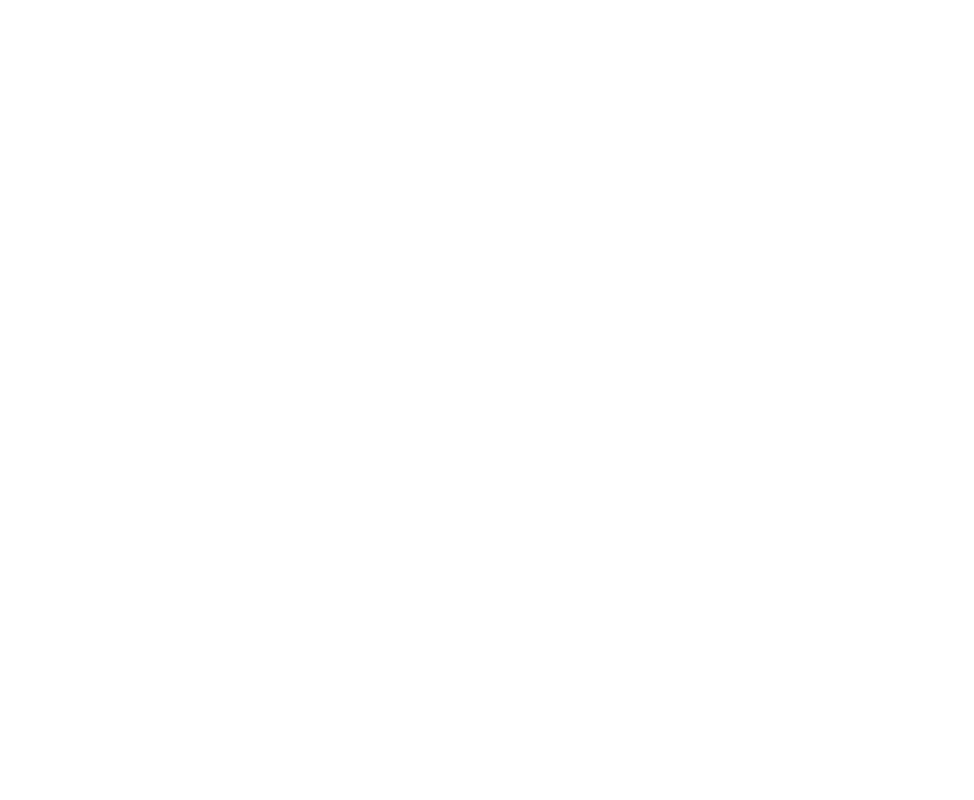
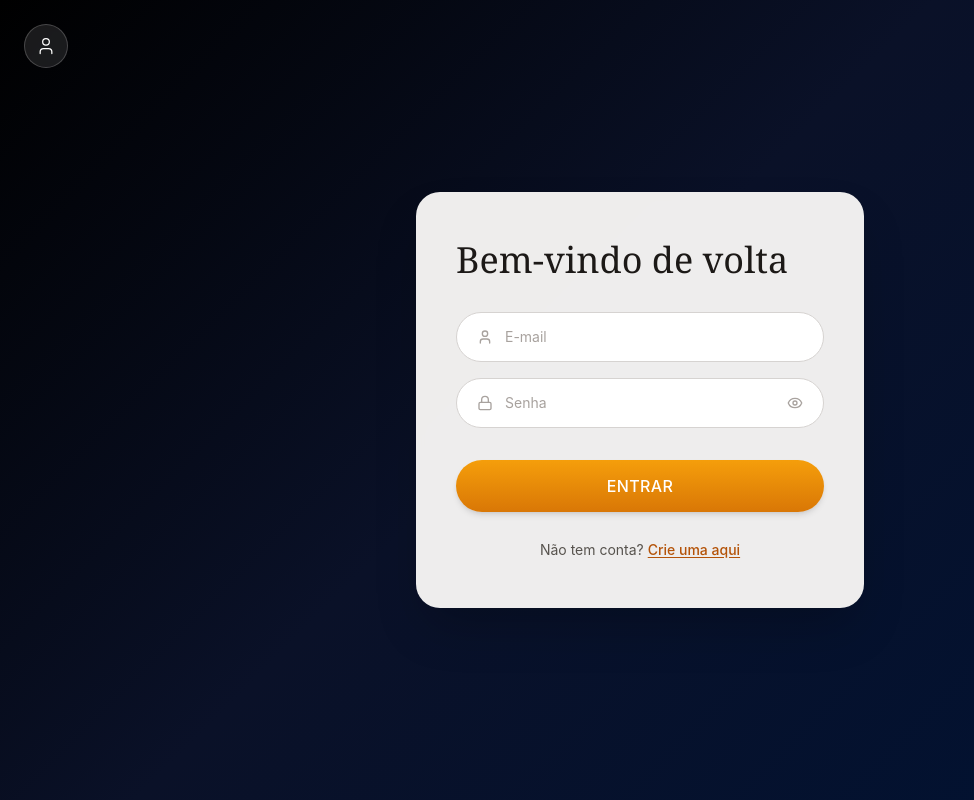
Before and after one commit to Gumatosv/biblia-sagrada, a React (Create React App) app: page /login in a window 1280 px wide. Before the commit this address had no page. Shown: the whole page, without its empty margins (0-974 px from the left). Built offline with nearby package versions, Linux system fonts and the light colour scheme; no server answers.

Commit message:
Adiciona autenticacao de usuarios com Supabase (login e menu de usuario)

```diff
--- a/package.json
+++ b/package.json
@@ -3,6 +3,7 @@
   "version": "0.1.0",
   "private": true,
   "dependencies": {
+    "@supabase/supabase-js": "^2.112.2",
     "@testing-library/dom": "^10.4.1",
     "@testing-library/jest-dom": "^6.9.1",
     "@testing-library/react": "^16.3.2",
--- a/src/App.js
+++ b/src/App.js
@@ -4,16 +4,20 @@ import BooksPage from "./components/BooksPage";
 import ChaptersPage from "./components/ChaptersPage";
 import ChapterTextPage from "./components/ChapterTextPage";
 import SearchResultsPage from "./components/SearchResultsPage";
+import LoginPage from "./components/LoginPage";
+import UserMenu from "./components/UserMenu";
 
 function App() {
   return (
     <BrowserRouter>
+      <UserMenu />
       <Routes>
         <Route path="/" element={<SagradisEscriturasLogin />} />
         <Route path="/leitura" element={<BooksPage />} />
         <Route path="/leitura/:book" element={<ChaptersPage />} />
         <Route path="/leitura/:book/:chapter" element={<ChapterTextPage />} />
         <Route path="/pesquisa" element={<SearchResultsPage />} />
+        <Route path="/login" element={<LoginPage />} />
       </Routes>
     </BrowserRouter>
   );
--- /dev/null
+++ b/src/components/LoginPage.js
@@ -0,0 +1,116 @@
+import { useState } from "react";
+import { useNavigate } from "react-router-dom";
+import { User, Lock, Eye, EyeOff } from "lucide-react";
+import { supabase } from "../lib/supabase";
+
+export default function LoginPage() {
+  const navigate = useNavigate();
+  const [showPassword, setShowPassword] = useState(false);
+  const [email, setEmail] = useState("");
+  const [password, setPassword] = useState("");
+  const [error, setError] = useState("");
+  const [loading, setLoading] = useState(false);
+
+  async function handleSubmit(e) {
+    e.preventDefault();
+    setError("");
+
+    if (!email.trim() || !password) {
+      setError("Preencha e-mail e senha.");
+      return;
+    }
+
+    setLoading(true);
+
+    const { error: loginError } = await supabase.auth.signInWithPassword({
+      email,
+      password,
+    });
+
+    setLoading(false);
+
+    if (loginError) {
+      setError("E-mail ou senha incorretos.");
+      return;
+    }
+
+    navigate("/");
+  }
+
+  return (
+    <div
+      className="min-h-screen w-full flex items-center justify-center p-6"
+      style={{
+        backgroundImage:
+          "linear-gradient(135deg, #000000 0%, #0a1128 45%, #001233 100%)",
+      }}
+    >
+      <div className="w-full max-w-md">
+        <form
+          onSubmit={handleSubmit}
+          className="rounded-3xl bg-[#fbfaf8]/95 backdrop-blur-sm shadow-2xl px-8 py-10 sm:px-10 sm:py-12"
+        >
+          <h1 className="font-serif text-4xl text-stone-900 mb-8">
+            Bem-vindo de volta
+          </h1>
+
+          <div className="mb-4">
+            <div className="flex items-center gap-3 rounded-full border border-stone-300 bg-white px-5 py-3.5 focus-within:border-amber-500">
+              <User className="w-4 h-4 text-stone-400 shrink-0" />
+              <input
+                type="email"
+                placeholder="E-mail"
+                value={email}
+                onChange={(e) => setEmail(e.target.value)}
+                className="w-full bg-transparent outline-none text-stone-700 placeholder:text-stone-400 text-sm"
+              />
+            </div>
+          </div>
+
+          <div className="mb-2">
+            <div className="flex items-center gap-3 rounded-full border border-stone-300 bg-white px-5 py-3.5 focus-within:border-amber-500">
+              <Lock className="w-4 h-4 text-stone-400 shrink-0" />
+              <input
+                type={showPassword ? "text" : "password"}
+                placeholder="Senha"
+                value={password}
+                onChange={(e) => setPassword(e.target.value)}
+                className="w-full bg-transparent outline-none text-stone-700 placeholder:text-stone-400 text-sm"
+              />
+              <button
+                type="button"
+                onClick={() => setShowPassword((s) => !s)}
+                className="text-stone-400 hover:text-stone-600 shrink-0"
+              >
+                {showPassword ? <EyeOff className="w-4 h-4" /> : <Eye className="w-4 h-4" />}
+              </button>
+            </div>
+          </div>
+
+          {error && (
+            <p className="text-red-500 text-sm mt-2 mb-2">{error}</p>
+          )}
+
+          <button
+            type="submit"
+            disabled={loading}
+            className="w-full mt-6 rounded-full bg-gradient-to-b from-amber-500 to-amber-600 hover:from-amber-600 hover:to-amber-700 disabled:opacity-70 text-white font-medium tracking-wide py-3.5 shadow-md transition-colors"
+          >
+            {loading ? "Entrando..." : "ENTRAR"}
+          </button>
+
+          <p className="text-center text-sm text-stone-600 mt-7">
+            Não tem conta?{" "}
+            <button
+              type="button"
+              onClick={() => navigate("/cadastro")}
+              className="text-amber-700 underline underline-offset-2 hover:text-amber-800 font-medium"
+            >
+              Crie uma aqui
+            </button>
+          </p>
+        </form>
+      </div>
+    </div>
+  );
+}
--- /dev/null
+++ b/src/components/UserMenu.js
@@ -0,0 +1,88 @@
+import { useState, useEffect, useRef } from "react";
+import { useNavigate } from "react-router-dom";
+import { User } from "lucide-react";
+import { supabase } from "../lib/supabase";
+
+export default function UserMenu() {
+  const navigate = useNavigate();
+  const [session, setSession] = useState(null);
+  const [open, setOpen] = useState(false);
+  const menuRef = useRef(null);
+
+  useEffect(() => {
+    supabase.auth.getSession().then(({ data }) => {
+      setSession(data.session);
+    });
+
+    const { data: listener } = supabase.auth.onAuthStateChange((_event, newSession) => {
+      setSession(newSession);
+    });
+
+    return () => listener.subscription.unsubscribe();
+  }, []);
+
+  useEffect(() => {
+    function handleClickOutside(e) {
+      if (menuRef.current && !menuRef.current.contains(e.target)) {
+        setOpen(false);
+      }
+    }
+    document.addEventListener("mousedown", handleClickOutside);
+    return () => document.removeEventListener("mousedown", handleClickOutside);
+  }, []);
+
+  async function handleLogout() {
+    await supabase.auth.signOut();
+    setOpen(false);
+    navigate("/");
+  }
+
+  function goTo(path) {
+    setOpen(false);
+    navigate(path);
+  }
+
+  return (
+    <div ref={menuRef} className="fixed top-6 left-6 z-50">
+      <button
+        onClick={() => setOpen((o) => !o)}
+        className="w-11 h-11 rounded-full bg-white/10 border border-white/20 backdrop-blur-sm flex items-center justify-center hover:bg-white/20 transition-colors"
+      >
+        <User className="w-5 h-5 text-white" strokeWidth={1.5} />
+      </button>
+
+      {open && (
+        <div className="absolute top-14 left-0 w-48 rounded-xl border border-white/15 bg-[#0a1128]/95 backdrop-blur-sm shadow-xl overflow-hidden">
+          {session ? (
+            <>
+              <p className="px-4 py-3 text-xs text-white/50 border-b border-white/10 truncate">
+                {session.user.email}
+              </p>
+              <button
+                onClick={handleLogout}
+                className="w-full text-left px-4 py-3 text-sm text-white/80 hover:bg-white/10 transition-colors"
+              >
+                Sair
+              </button>
+            </>
+          ) : (
+            <>
+              <button
+                onClick={() => goTo("/login")}
+                className="w-full text-left px-4 py-3 text-sm text-white/80 hover:bg-white/10 transition-colors"
+              >
+                Entrar
+              </button>
+              <button
+                onClick={() => goTo("/cadastro")}
+                className="w-full text-left px-4 py-3 text-sm text-white/80 hover:bg-white/10 transition-colors border-t border-white/10"
+              >
+                Cadastrar
+              </button>
+            </>
+          )}
+        </div>
+      )}
+    </div>
+  );
+}
--- /dev/null
+++ b/src/lib/supabase.js
@@ -0,0 +1,6 @@
+import { createClient } from "@supabase/supabase-js";
+
+const supabaseUrl = process.env.REACT_APP_SUPABASE_URL;
+const supabaseAnonKey = process.env.REACT_APP_SUPABASE_ANON_KEY;
+
+export const supabase = createClient(supabaseUrl, supabaseAnonKey);
```
Also changed, not shown: 1 other file (tests, documents, lock files or other folders).
